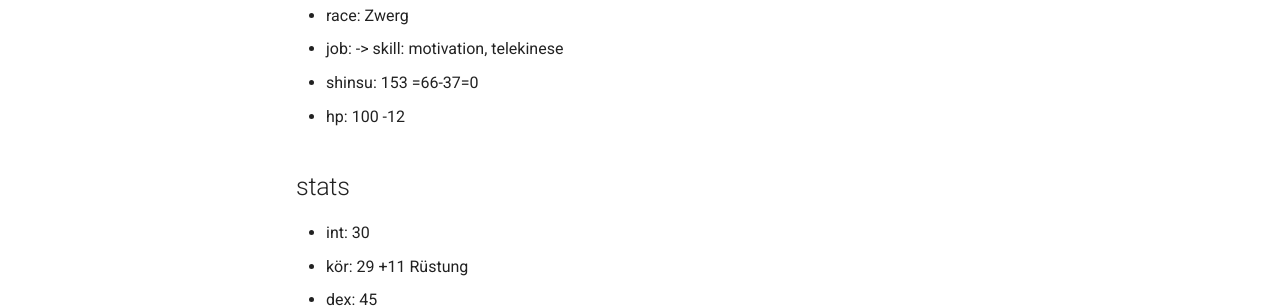
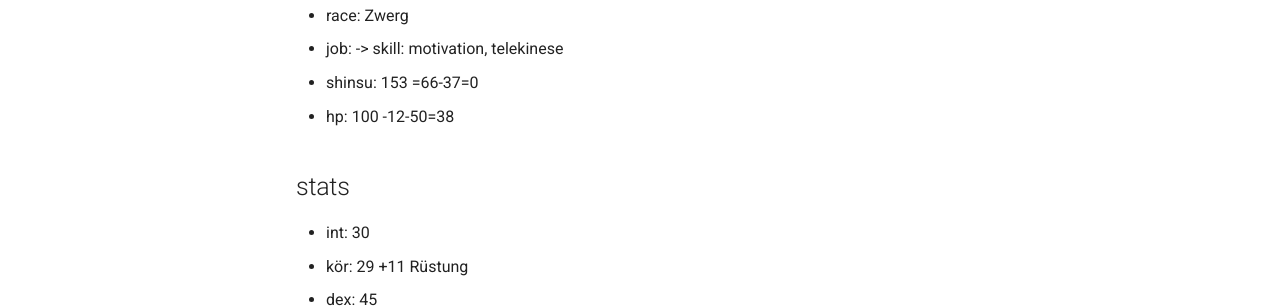
Before and after one commit to mkdocs-pnp/avalon, an MkDocs documentation site: the page built from docs/character/shaggy.md, in a window 1280 px wide and 900 px high. Shown: the part 370-678 px from the top of the window. Built offline with MkDocs 1.6.1 and Material for MkDocs 9.7.7, drawn with Linux system fonts in a browser that asks for light colours.

Commit message:
Update shaggy.md

```diff
--- a/docs/character/shaggy.md
+++ b/docs/character/shaggy.md
@@ -9,7 +9,7 @@
 * race: Zwerg
 * job: -> skill: motivation, telekinese
 * shinsu: 153 =66-37=0
-* hp: 100 -12
+* hp: 100 -12-50=38
 
 ## stats
 
```
